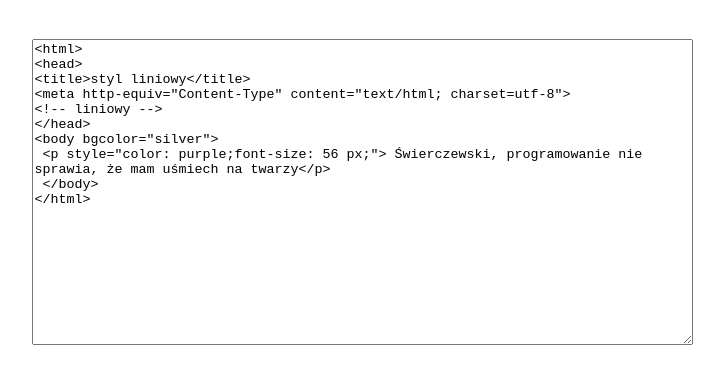
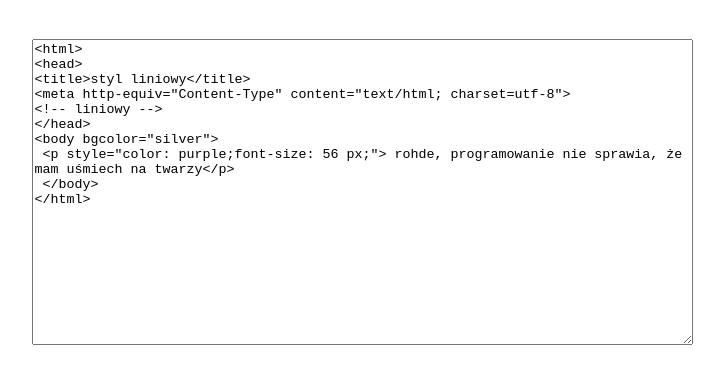
Before and after one commit to Pajracik/1-23, a plain HTML site: page rohde_z5_4_kod.html in a window 1280 px wide. Shown: the part 59-440 px from the top of the page, without its empty margins (278-1002 px from the left). Drawn offline with Linux system fonts and the light colour scheme.

Commit message:
Update rohde_z5_4_kod.html

```diff
--- a/rohde_z5_4_kod.html
+++ b/rohde_z5_4_kod.html
@@ -22,7 +22,7 @@
 <!-- liniowy -->
 </head>
 <body bgcolor="silver">
- <p style="color: purple;font-size: 56 px;"> Świerczewski, programowanie nie sprawia, że mam uśmiech na twarzy</p>
+ <p style="color: purple;font-size: 56 px;"> rohde, programowanie nie sprawia, że mam uśmiech na twarzy</p>
  </body>
 </html>
 
```
